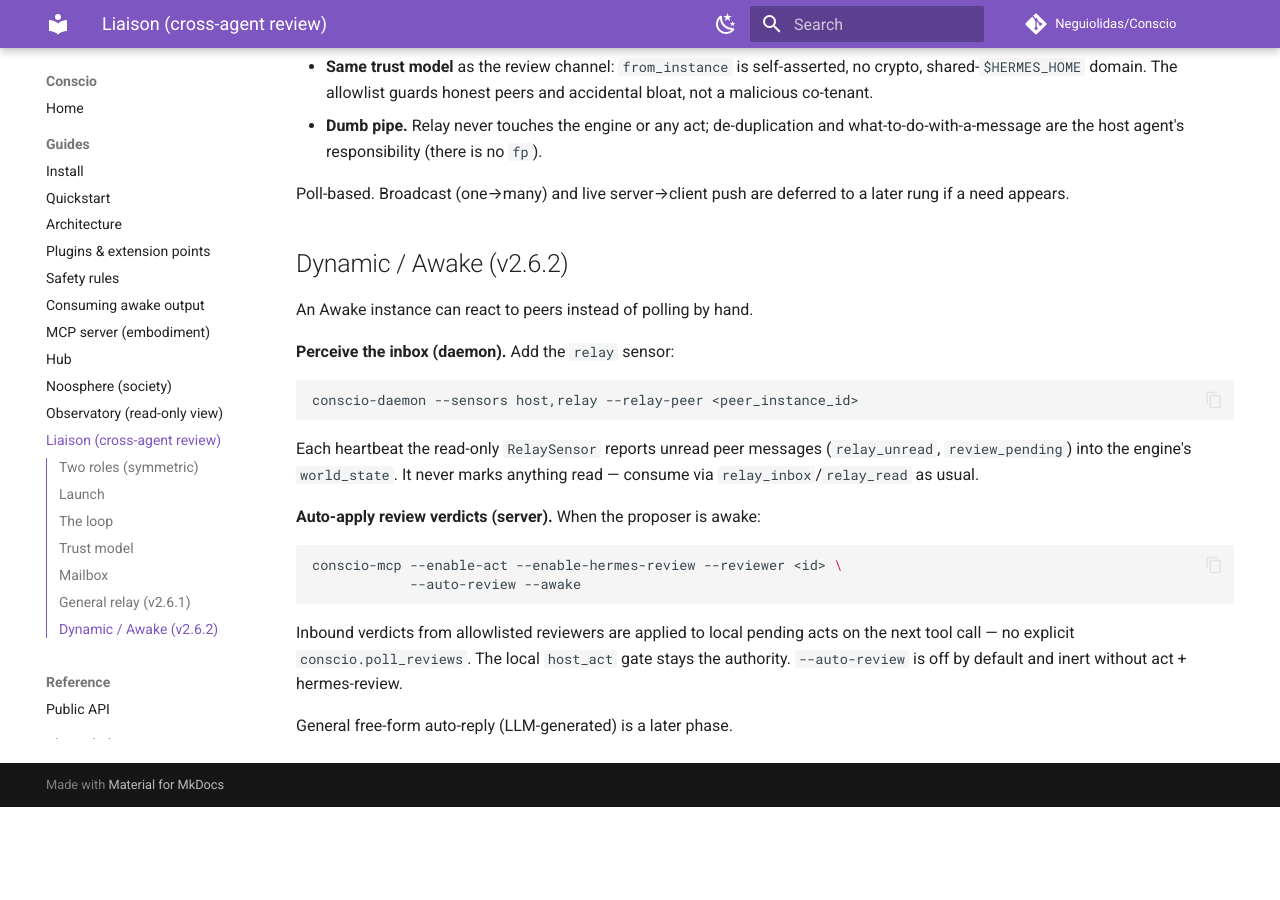
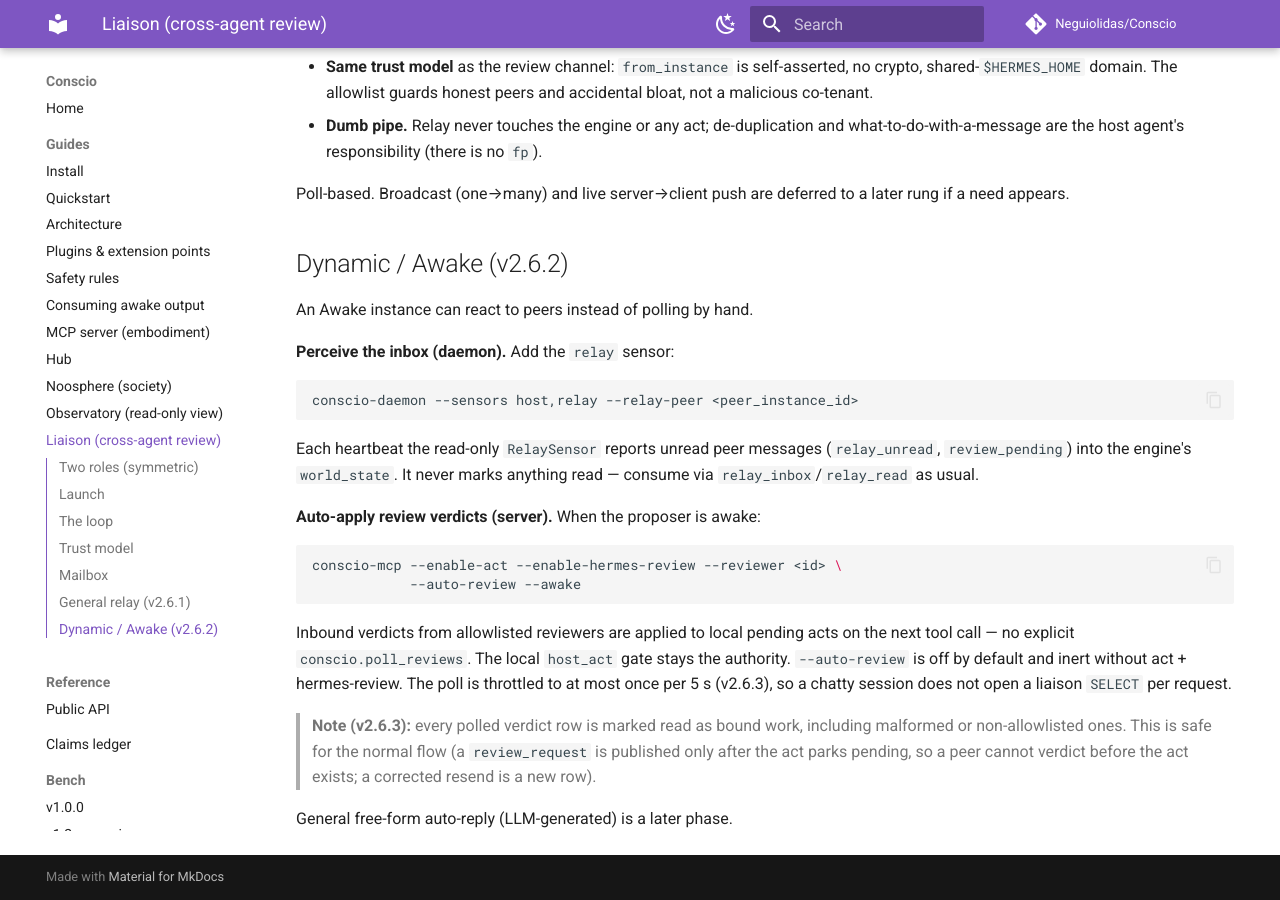
Before and after one commit to Neguiolidas/Conscio, an MkDocs documentation site: the page built from docs/guides/liaison.md, in a window 1280 px wide and 900 px high, scrolled down 2104 px. Built offline with MkDocs 1.6.1 and Material for MkDocs 9.7.7, drawn with Linux system fonts in a browser that asks for light colours; comment, search, counter and statistics services are not loaded; before the commit the page ends 2911 px from its top, so only the background shows below that.

Commit message:
docs: v2.6.3 "Ressalvas" — changelog, version bump, limitation note [v2.6.3]
Ressalva #1 documented as a known limitation: apply_verdicts marks every
polled verdict row read as bound work (corrupt / non-peer / stale-fp included);
safe for the normal flow. Bump __version__ to 2.6.3; CHANGELOG [2.6.3]; liaison
guide throttle + limitation note; README current line.

Co-Authored-By: Claude Opus 4.8 <noreply@anthropic.com>

```diff
--- a/conscio/__init__.py
+++ b/conscio/__init__.py
@@ -6,7 +6,7 @@ and goal generation. Adapts behavior based on the underlying model's
 context window size.
 """
 
-__version__ = "2.6.2"
+__version__ = "2.6.3"
 __author__ = "Neguiolidas / Neguitech"
 
 from .engine import ConsciousnessEngine
--- a/docs/guides/liaison.md
+++ b/docs/guides/liaison.md
@@ -119,6 +119,12 @@ conscio-mcp --enable-act --enable-hermes-review --reviewer <id> \
 Inbound verdicts from allowlisted reviewers are applied to local pending acts
 on the next tool call — no explicit `conscio.poll_reviews`. The local
 `host_act` gate stays the authority. `--auto-review` is off by default and
-inert without act + hermes-review.
+inert without act + hermes-review. The poll is throttled to at most once per
+5 s (v2.6.3), so a chatty session does not open a liaison `SELECT` per request.
+
+> **Note (v2.6.3):** every polled verdict row is marked read as bound work,
+> including malformed or non-allowlisted ones. This is safe for the normal
+> flow (a `review_request` is published only after the act parks pending, so a
+> peer cannot verdict before the act exists; a corrected resend is a new row).
 
 General free-form auto-reply (LLM-generated) is a later phase.
```
Also changed, not shown: CHANGELOG.md (+15 -0 lines), README.md (+3 -2 lines).
